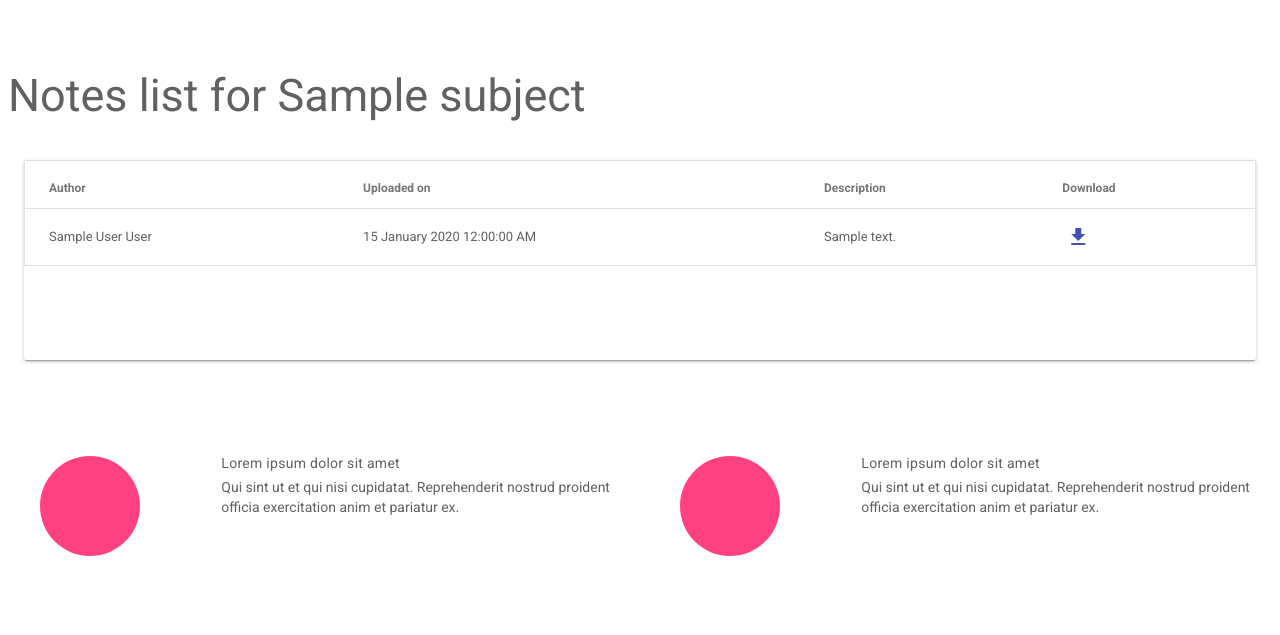
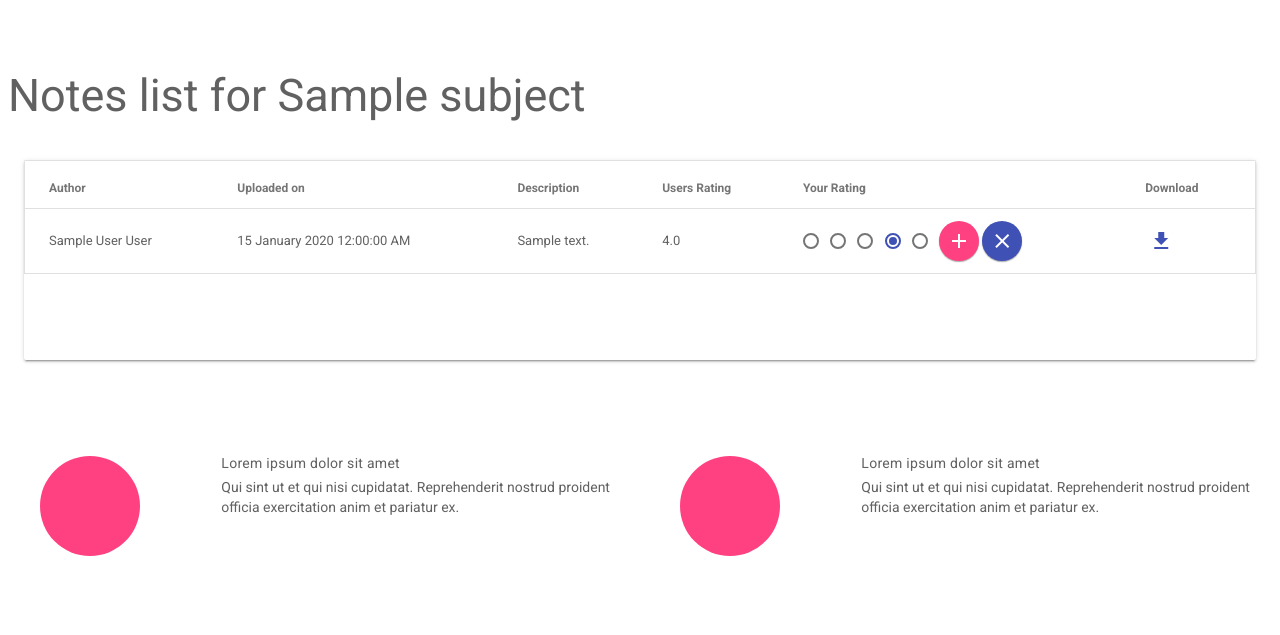
Before and after one commit to DogeWeb/students-hub-flask, a Flask app: page /notes/1 in a window 1280 px wide. Shown: the part 128-763 px from the top of the page. Run offline with Flask 2, Linux system fonts and the light colour scheme; a user stored in the database is signed in; tables that the repository leaves empty hold one stand-in row (values such as "Sample post"); parts of the project's set-up code (start-up, migrations or seed data) failed here and were passed over.

Commit message:
Added Notes review

```diff
--- a/datatypes/utils.py
+++ b/datatypes/utils.py
@@ -1,10 +1,12 @@
 from datetime import datetime
 
-from sqlalchemy import func, case, text, exists, literal_column, literal, select
+from sqlalchemy import func, case, text, exists, literal_column, literal, select, and_
+from sqlalchemy.orm import aliased
 
 from app import bcrypt
 from app import db
 from course import Course
+from datatypes.note_rating import NoteRating
 from meeting import Meeting
 from note import Note
 from subject import Subject
@@ -197,6 +199,42 @@ def get_note(user_id, subject_id, file_name):
     return Note.query.filter_by(author=user_id, subject=subject_id, file=file_name).first()
 
 
+def get_note_by_id(note_id):
+    return Note.query.filter_by(id=note_id).first()
+
+
+def get_note_rating(user_id, note_id):
+    return NoteRating.query.filter_by(user=user_id, note=note_id).first()
+
+
+def add_or_update_note_rating(user_id, note_id, rating):
+    return __safe_commit(lambda: __add_or_update_note_rating(user_id, note_id, rating))
+
+
+def __add_or_update_note_rating(user_id, note_id, rating):
+    tmp = get_note_rating(user_id, note_id)
+    if tmp:
+        tmp.rating = rating
+        return
+    note_rating = NoteRating(
+        user=user_id,
+        note=note_id,
+        rating=rating
+    )
+    return db.session.add(note_rating)
+
+
+def remove_note_rating(user_id, note_id):
+    return __safe_commit(lambda: __remove_note_rating(user_id, note_id))
+
+
+def __remove_note_rating(user_id, note_id):
+    tmp = get_note_rating(user_id, note_id)
+    if tmp:
+        return db.session.delete(tmp)
+    return
+
+
 def get_meetings_for_course(course_id, current_user_id):
     query = db.session.query(Meeting, Subject, Course, User, MeetingUsers, literal_column('count_1'),
                              literal_column('in_the_meeting')).from_statement(_get_query(course_id, current_user_id))
@@ -209,8 +247,20 @@ def get_notes_for_subject(subject_id):
 
 
 def get_notes_with_author_for_subject(subject_id):
-    return db.session.query(Note, User).join(Subject).filter(Note.subject.like(Subject.id)).filter(
-        Subject.id.like(subject_id)).filter(User.id.like(Note.author))
+    from flask_login import current_user
+    note_rating_1 = aliased(NoteRating)
+    note_rating_2 = aliased(NoteRating)
+    query = db.session.query(Note, User, func.avg(note_rating_1.rating).label('avg'), note_rating_2.rating) \
+        .join(Subject) \
+        .outerjoin(note_rating_1) \
+        .outerjoin(note_rating_2, and_(note_rating_2.note.like(Note.id), note_rating_2.user.like(current_user.id))) \
+        .filter(Note.subject.like(Subject.id)) \
+        .filter(Subject.id.like(subject_id)) \
+        .filter(User.id.like(Note.author)) \
+        .group_by(Note.id)
+    print str(query)
+    return query
+
 
 
 def get_subjects_for_course(course_id):
--- a/notes/forms.py
+++ b/notes/forms.py
@@ -2,10 +2,9 @@ from flask_login import current_user
 from flask_wtf import FlaskForm
 from flask_wtf.file import FileField, FileRequired
 from wtforms import SubmitField, StringField, SelectField
-from wtforms.validators import DataRequired, Length, ValidationError, InputRequired
+from wtforms.validators import DataRequired, Length
 from wtforms.widgets import TextArea
 
-from datatypes.note import Note
 from datatypes.utils import get_note
 
 
--- a/notes/views.py
+++ b/notes/views.py
@@ -13,7 +13,8 @@ from app import db, app
 from datatypes.course import Course
 from datatypes.meeting import Meeting
 from datatypes.subject import Subject
-from datatypes.utils import get_subjects_for_course, get_notes_for_subject, add_note, get_notes_with_author_for_subject
+from datatypes.utils import get_subjects_for_course, get_notes_for_subject, add_note, get_notes_with_author_for_subject, \
+    get_note_by_id, add_or_update_note_rating, remove_note_rating
 from decorators import check_confirmed
 from notes.forms import UploadForm
 from projconfig import basedir
@@ -51,11 +52,13 @@ def upload():
     form.subject.choices.insert(0, ('', ''))
     if form.validate_on_submit():
         filename = secure_filename(form.file.data.filename)
-        save_path = os.path.join(basedir, app.config['UPLOAD_FOLDER'], str(current_user.id), 'notes', form.subject.data, filename)
+        save_path = os.path.join(basedir, app.config['UPLOAD_FOLDER'], str(current_user.id), 'notes', form.subject.data)
+
         if not os.path.exists(save_path):
-            os.makedirs(os.path.join(basedir, app.config['UPLOAD_FOLDER'], str(current_user.id), 'notes', form.subject.data))
+            os.makedirs(
+                os.path.join(basedir, app.config['UPLOAD_FOLDER'], str(current_user.id), 'notes', form.subject.data))
 
-        form.file.data.save(save_path)
+        form.file.data.save(os.path.join(save_path, filename))
         add_note(current_user.id, int(form.subject.data), form.description.data, filename)
         flash('Note correctly uploaded')
         return redirect(url_for('notes.notes_list', subject_id=int(form.subject.data)))
@@ -67,4 +70,29 @@ def upload():
 @login_required
 @check_confirmed
 def download(user_id, subject_id, file_name):
-    return send_from_directory(directory=os.path.join(basedir, app.config['UPLOAD_FOLDER'], user_id, 'notes', subject_id), filename=file_name, attachment_filename=file_name)
+    return send_from_directory(
+        directory=os.path.join(basedir, app.config['UPLOAD_FOLDER'], user_id, 'notes', subject_id), filename=file_name,
+        attachment_filename=file_name)
+
+
+@notes_blueprint.route("/notes/rating/<note_id>")
+@login_required
+@check_confirmed
+def rating(note_id):
+    note = get_note_by_id(note_id)
+    rating = request.args.get('rating')
+    if not note or not rating:
+        return redirect(url_for('notes.subjects_list'))
+    add_or_update_note_rating(current_user.id, int(note_id), int(rating))
+    return redirect(url_for('notes.notes_list', subject_id=note.subject))
+
+
+@notes_blueprint.route("/notes/remove_rating/<note_id>")
+@login_required
+@check_confirmed
+def remove_rating(note_id):
+    note = get_note_by_id(note_id)
+    if not note:
+        return redirect(url_for('notes.subjects_list'))
+    remove_note_rating(current_user.id, int(note_id))
+    return redirect(url_for('notes.notes_list', subject_id=note.subject))
--- a/templates/notes/notes_list.html
+++ b/templates/notes/notes_list.html
@@ -1,20 +1,22 @@
 {% extends "_base.html" %}
 {% block content %}
 
-{#  n[0].   (Note)       #}
-{#  id                   #}
-{#  author               #}
-{#  subject              #}
-{#  description          #}
-{#  upload_date          #}
-{#  file                 #}
+    {#  n[0].   (Note)        #}
+    {#  id                    #}
+    {#  author                #}
+    {#  subject               #}
+    {#  description           #}
+    {#  upload_date           #}
+    {#  file                  #}
 
-{#  n[1].   (Author)     #}
-{#  id                   #}
-{#  name                 #}
-{#  surname              #}
+    {#  n[1].   (Author)      #}
+    {#  id                    #}
+    {#  name                  #}
+    {#  surname               #}
 
+    {#  n[2].   (Users rating)#}
 
+    {#  n[3].   (current user rating)#}
 
 
     <h2>Notes list for {{ subject.name }}</h2>
@@ -27,6 +29,8 @@
                     <th class="mdl-data-table__cell--non-numeric">Author</th>
                     <th class="mdl-data-table__cell--non-numeric">Uploaded on</th>
                     <th class="mdl-data-table__cell--non-numeric">Description</th>
+                    <th class="mdl-data-table__cell--non-numeric">Users Rating</th>
+                    <th class="mdl-data-table__cell--non-numeric">Your Rating</th>
                     <th class="mdl-data-table__cell--non-numeric">Download</th>
                 </tr>
                 </thead>
@@ -37,10 +41,59 @@
                         <td class="mdl-data-table__cell--non-numeric">
                             {{ n[0].upload_date.strftime("%d %B %Y %I:%M:%S %p") }}</td>
                         <td class="mdl-data-table__cell--non-numeric">{{ n[0].description }}</td>
-      <td class="mdl-data-table__cell--non-numeric"><a target="_blank" href="{{ url_for('notes.download', user_id=n[0].author, subject_id=n[0].subject, file_name=n[0].file) }}">
+                        <td class="mdl-data-table__cell--non-numeric">
+                            {% if n[2] is not none %}{{ n[2] }}{% else %} {{ 'No ratings' }} {% endif %}</td>
+                        <td class="mdl-data-table__cell--non-numeric">
+                            <form action="{{ url_for('notes.rating', note_id=n[0].id) }}" method="get"
+                                  style="margin: 0; padding: 0;">
+                                <label class="mdl-radio mdl-js-radio mdl-js-ripple-effect"
+                                       for="option-1-{{ n[0].id }}">
+                                    <input type="radio" id="option-1-{{ n[0].id }}" class="mdl-radio__button"
+                                           name="rating" value="1" {% if n[3] is not none and n[3] == 1 %}
+                                           checked {% endif %}>
+                                </label>
+                                <label class="mdl-radio mdl-js-radio mdl-js-ripple-effect"
+                                       for="option-2-{{ n[0].id }}">
+                                    <input type="radio" id="option-2-{{ n[0].id }}" class="mdl-radio__button"
+                                           name="rating" value="2" {% if n[3] is not none and n[3] == 2 %}
+                                           checked {% endif %}>
+                                </label>
+                                <label class="mdl-radio mdl-js-radio mdl-js-ripple-effect"
+                                       for="option-3-{{ n[0].id }}">
+                                    <input type="radio" id="option-3-{{ n[0].id }}" class="mdl-radio__button"
+                                           name="rating" value="3" {% if n[3] is not none and n[3] == 3 %}
+                                           checked {% endif %}>
+                                </label>
+                                <label class="mdl-radio mdl-js-radio mdl-js-ripple-effect"
+                                       for="option-4-{{ n[0].id }}">
+                                    <input type="radio" id="option-4-{{ n[0].id }}" class="mdl-radio__button"
+                                           name="rating" value="4" {% if n[3] is not none and n[3] == 4 %}
+                                           checked {% endif %}>
+                                </label>
+                                <label class="mdl-radio mdl-js-radio mdl-js-ripple-effect"
+                                       for="option-5-{{ n[0].id }}">
+                                    <input type="radio" id="option-5-{{ n[0].id }}" class="mdl-radio__button"
+                                           name="rating" value="5" {% if n[3] is not none and n[3] == 5 %}
+                                           checked {% endif %}>
+                                </label>
+                                <button type="submit"
+                                        class="mdl-button mdl-js-button mdl-button--fab mdl-button--mini-fab mdl-button--colored">
+                                    <i class="material-icons">add</i>
+                                </button>
+                                <a href="{{ url_for('notes.remove_rating', note_id=n[0].id) }}">
+                                    <button type="button"
+                                            class="mdl-button mdl-js-button mdl-button--fab mdl-button--mini-fab mdl-button--primary">
+                                        <i class="material-icons">clear</i>
+                                    </button>
+                                </a>
+                            </form>
+                        </td>
+                        <td class="mdl-data-table__cell--non-numeric"><a target="_blank"
+                                                                         href="{{ url_for('notes.download', user_id=n[0].author, subject_id=n[0].subject, file_name=n[0].file) }}">
                             <button class="mdl-button mdl-js-button mdl-button--icon mdl-button--colored">
                                 <i class="material-icons">download</i>
-            </button></a>
+                            </button>
+                        </a>
                         </td>
                     </tr>
                 {% endfor %}
@@ -66,4 +119,5 @@
         </div>
     </section>
 
+
 {% endblock %}
```
Also changed, not shown: datatypes/note_rating.py (added, +14 -0 lines). Lines whose indentation alone changed are shown as unchanged.
